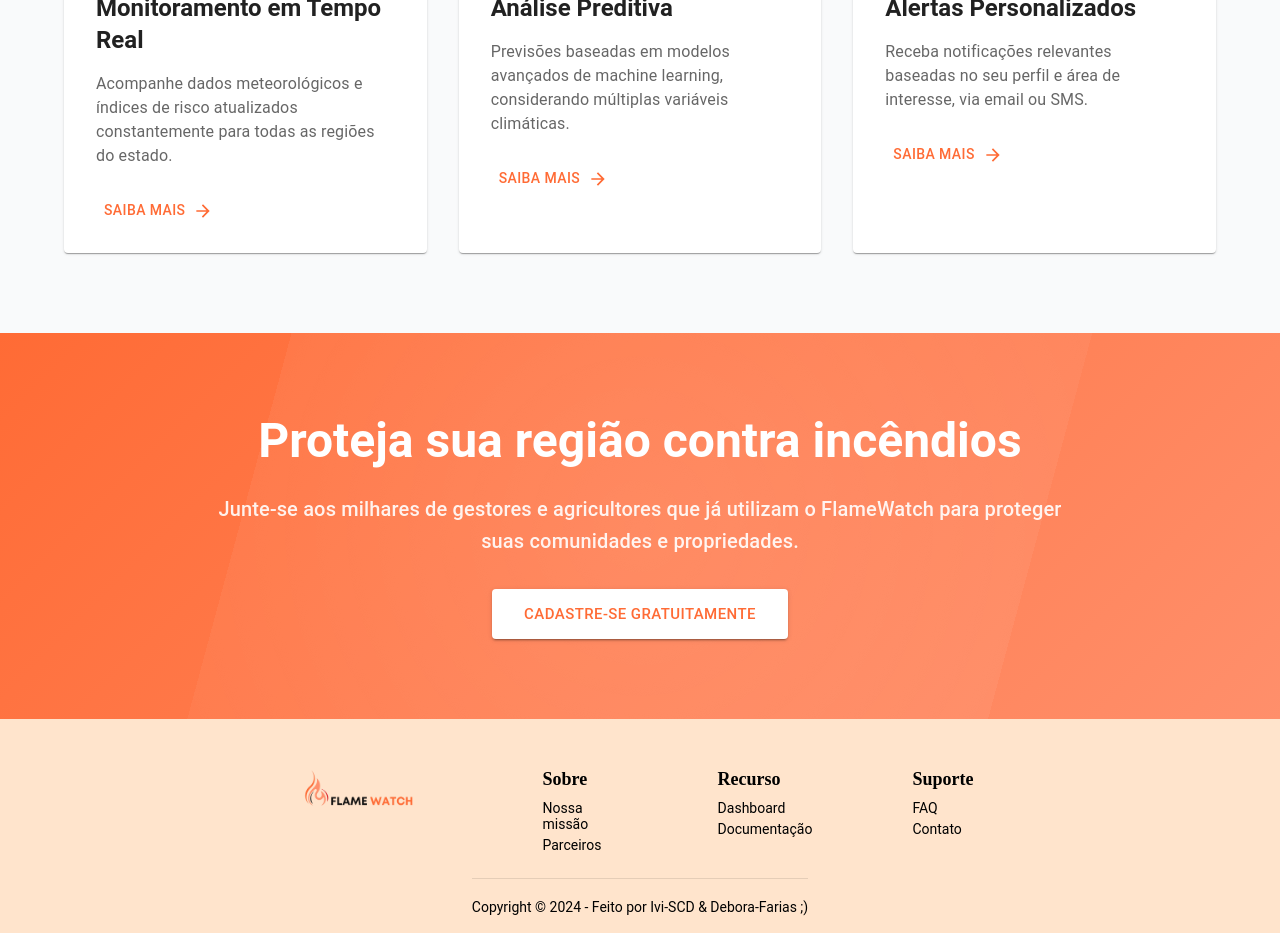
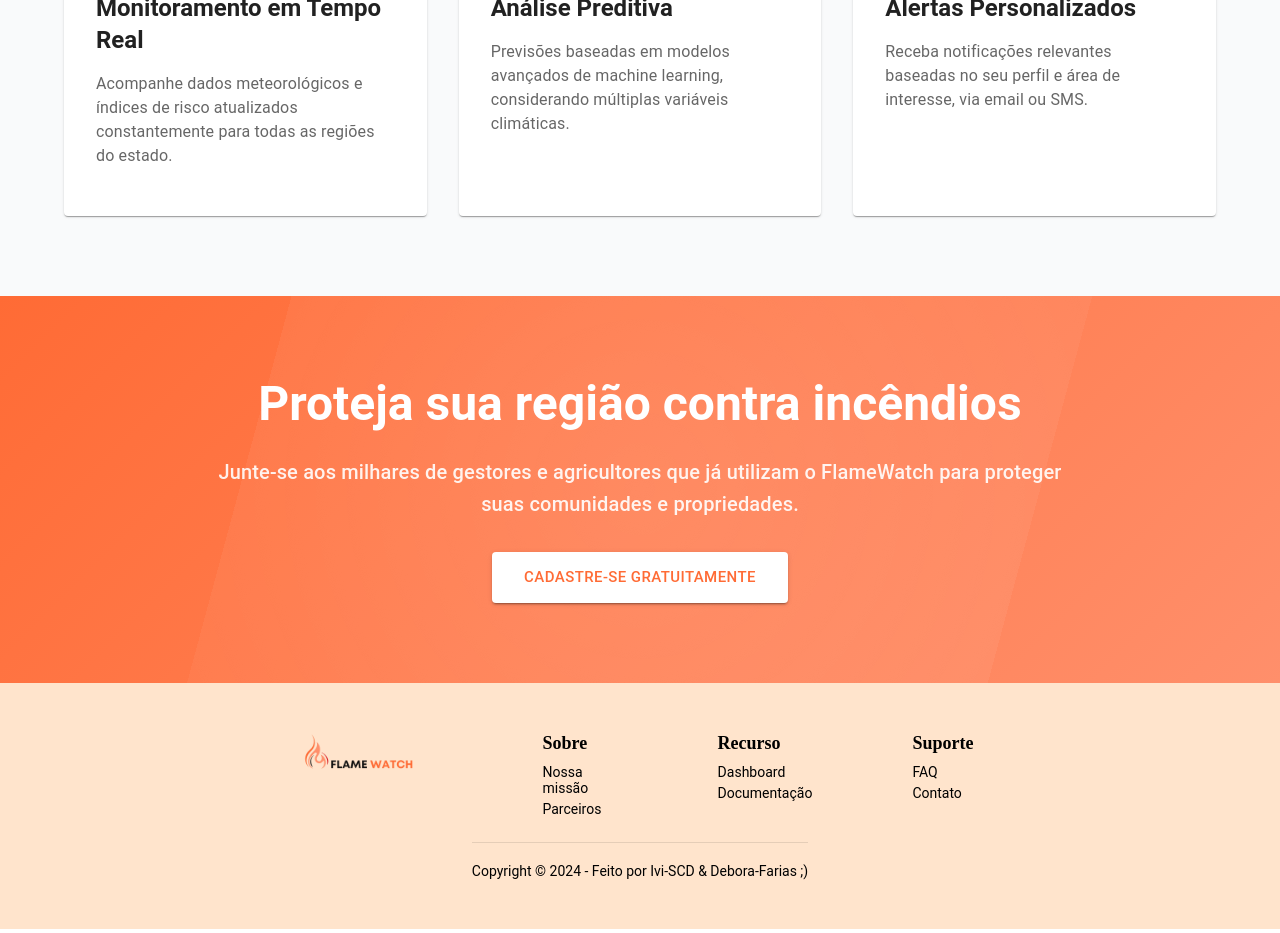
Before and after one commit to Ivi-SCD/flamewatch, a React (Vite) app: page / in a window 1280 px wide. Shown: the part 1280-2213 px from the top of the page. Built offline with nearby package versions, Linux system fonts and the light colour scheme.

Commit message:
feat: removing the arrow and buttons from cards

```diff
--- a/src/pages/home/home.jsx
+++ b/src/pages/home/home.jsx
@@ -7,7 +7,6 @@ import NotificationsIcon from '@mui/icons-material/Notifications';
 import PeopleIcon from '@mui/icons-material/People';
 import DeviceThermostatIcon from '@mui/icons-material/DeviceThermostat';
 import AirIcon from '@mui/icons-material/Air';
-import ArrowForwardIcon from '@mui/icons-material/ArrowForward';
 import { useNavigate } from 'react-router-dom';
 
 const StyledCard = styled(Card)`
@@ -234,15 +233,6 @@ export const Home = () => {
                     <Typography variant="body1" color="text.secondary" sx={{ mb: 3 }}>
                       {feature.description}
                     </Typography>
-                    <Button
-                      endIcon={<ArrowForwardIcon />}
-                      sx={{
-                        color: '#ff6b35',
-                        '&:hover': { color: '#ff8f6b' }
-                      }}
-                    >
-                      Saiba mais
-                    </Button>
                   </CardContent>
                 </StyledCard>
               </Grid>
```
